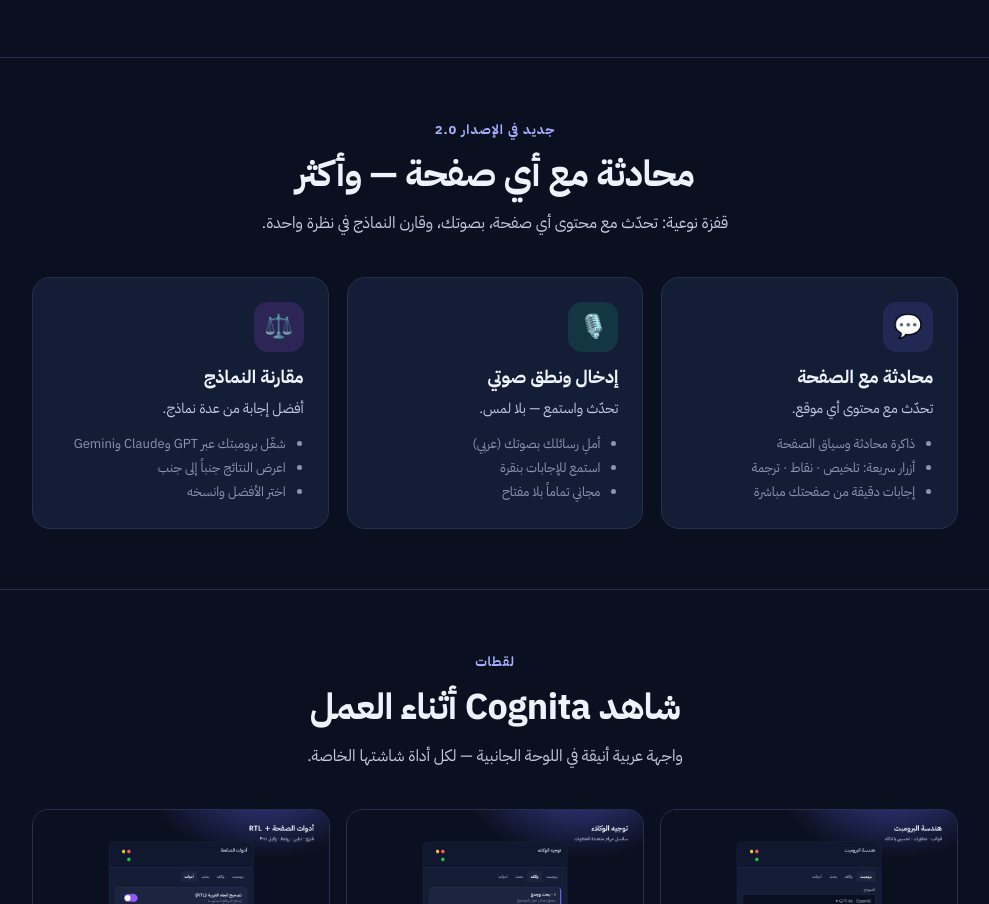
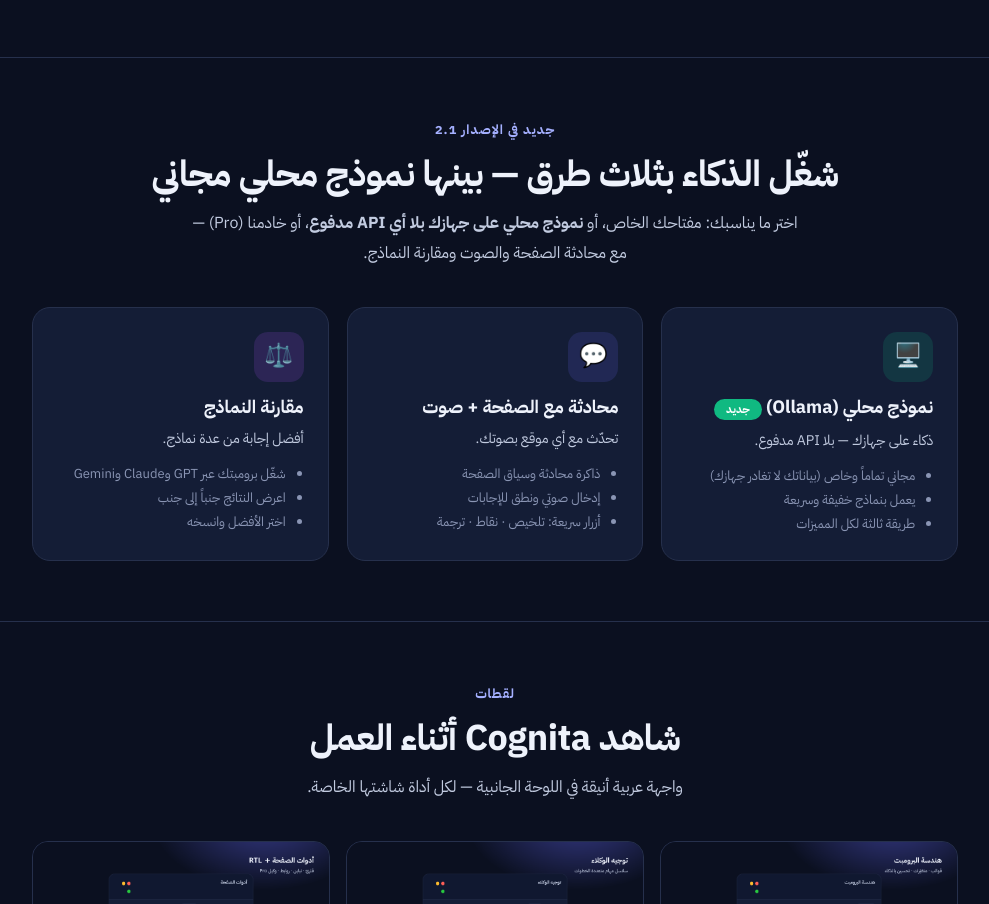
Before and after one commit to mohammed-almasqari/cognita-server, a website: page public/index.html in a window 1280 px wide. Shown: the part 1700-2604 px from the top of the page, without its empty margins (145-1134 px from the left). Drawn offline with Linux system fonts and the light colour scheme; no server answers.

Commit message:
v2.1.0 — صفحة هبوط محدّثة (نموذج محلي/محادثة+صوت/مقارنة)، دليل PDF بتعليمات تثبيت Ollama الكاملة، وحزمة cognita.zip الجديدة للتنزيل المباشر.

```diff
--- a/public/index.html
+++ b/public/index.html
@@ -4,7 +4,7 @@
 <meta charset="UTF-8">
 <meta name="viewport" content="width=device-width, initial-scale=1.0">
 <title>Cognita — استوديو الذكاء الاصطناعي داخل متصفحك | هندسة البرومبت والوكلاء والبحث</title>
-<meta name="description" content="Cognita إضافة Chrome احترافية: محادثة ذكية مع أي صفحة، هندسة البرومبت ومقارنة النماذج (GPT وClaude وGemini)، توجيه الوكلاء، البحث الذكي، إدخال ونطق صوتي، وتصحيح اتجاه العربية (RTL) — داخل متصفحك مباشرة.">
+<meta name="description" content="Cognita إضافة Chrome احترافية: محادثة ذكية مع أي صفحة، نموذج محلي (Ollama) بلا API مدفوع، هندسة البرومبت ومقارنة النماذج (GPT وClaude وGemini)، الوكلاء، البحث، إدخال ونطق صوتي، وتصحيح العربية (RTL) — داخل متصفحك.">
 <meta name="keywords" content="Cognita, إضافة كروم, هندسة البرومبت, الذكاء الاصطناعي, وكلاء ذكيون, البحث الذكي, تصحيح RTL, أدوات الصفحة, وكيل نماذج, API مركزي, GPT, Claude, Gemini, prompt engineering, AI agents">
 <meta name="author" content="Mohammed Almasqari">
 <meta name="theme-color" content="#6366f1">
@@ -45,13 +45,13 @@
 <div id="site-nav"></div>
 
 <header class="hero"><div class="wrap">
-  <span class="badge">◆ إضافة Chrome · الإصدار 2.0 — جديد</span>
+  <span class="badge">◆ إضافة Chrome · الإصدار 2.1 — جديد</span>
   <h1>ذكاؤك الاصطناعي،<br><span class="g">داخل متصفحك مباشرة</span></h1>
   <p>تحدّث مع أي صفحة، صُغ برومبتاً احترافياً وقارن النماذج، وجّه الوكلاء، وابحث بذكاء — مع إدخال ونطق صوتي وتصحيح اتجاه العربية (RTL). أداة واحدة تعمل أينما كنت على الويب.</p>
   <div class="cta">
     <a class="btn primary" href="/cognita.zip" download>⬇ تحميل الإضافة</a>
     <a class="btn ghost" href="#install">طريقة التثبيت</a>
-    <a class="btn ghost" href="/cognita-guide.pdf?v=200" download>📄 الدليل PDF</a>
+    <a class="btn ghost" href="/cognita-guide.pdf?v=210" download>📄 الدليل PDF</a>
   </div>
   <div class="sub">🟡 على متجر Chrome قريباً · متاحة الآن بالتحميل المباشر (وضع المطوّر) — Chrome · Edge · Brave 116+</div>
 </div></header>
@@ -68,7 +68,7 @@
   </div>
   <div class="center" style="margin-top:30px">
     <a class="btn primary" href="/cognita.zip" download>⬇ تحميل الإضافة (وضع المطوّر)</a>
-    <a class="btn ghost" href="/cognita-guide.pdf?v=200" download>📄 دليل مفصّل</a>
+    <a class="btn ghost" href="/cognita-guide.pdf?v=210" download>📄 دليل مفصّل</a>
   </div>
   <div class="sub center" style="margin-top:16px">🟡 نعمل على نشرها في متجر Chrome Web Store — قريباً تثبيت بنقرة واحدة.</div>
 </div></section>
@@ -91,16 +91,16 @@
 </div></section>
 
 <section id="whats-new"><div class="wrap">
-  <div class="eyebrow">جديد في الإصدار 2.0</div>
-  <h2 class="h2">محادثة مع أي صفحة — وأكثر</h2>
-  <p class="lead">قفزة نوعية: تحدّث مع محتوى أي صفحة، بصوتك، وقارن النماذج في نظرة واحدة.</p>
+  <div class="eyebrow">جديد في الإصدار 2.1</div>
+  <h2 class="h2">شغّل الذكاء بثلاث طرق — بينها نموذج محلي مجاني</h2>
+  <p class="lead">اختر ما يناسبك: مفتاحك الخاص، أو <b>نموذج محلي على جهازك بلا أي API مدفوع</b>، أو خادمنا (Pro) — مع محادثة الصفحة والصوت ومقارنة النماذج.</p>
   <div class="cards">
+    <div class="feat"><div class="ic" style="background:rgba(16,185,129,.16);color:#6ee7b7">🖥️</div>
+      <h3>نموذج محلي (Ollama) <span class="pill pro" style="font-size:11px;background:var(--search)">جديد</span></h3><p>ذكاء على جهازك — بلا API مدفوع.</p>
+      <ul><li>مجاني تماماً وخاص (بياناتك لا تغادر جهازك)</li><li>يعمل بنماذج خفيفة وسريعة</li><li>طريقة ثالثة لكل المميزات</li></ul></div>
     <div class="feat"><div class="ic" style="background:rgba(99,102,241,.16);color:#a5b0ff">💬</div>
-      <h3>محادثة مع الصفحة</h3><p>تحدّث مع محتوى أي موقع.</p>
-      <ul><li>ذاكرة محادثة وسياق الصفحة</li><li>أزرار سريعة: تلخيص · نقاط · ترجمة</li><li>إجابات دقيقة من صفحتك مباشرة</li></ul></div>
-    <div class="feat"><div class="ic" style="background:rgba(16,185,129,.16);color:#6ee7b7">🎙️</div>
-      <h3>إدخال ونطق صوتي</h3><p>تحدّث واستمع — بلا لمس.</p>
-      <ul><li>أملِ رسائلك بصوتك (عربي)</li><li>استمع للإجابات بنقرة</li><li>مجاني تماماً بلا مفتاح</li></ul></div>
+      <h3>محادثة مع الصفحة + صوت</h3><p>تحدّث مع أي موقع بصوتك.</p>
+      <ul><li>ذاكرة محادثة وسياق الصفحة</li><li>إدخال صوتي ونطق للإجابات</li><li>أزرار سريعة: تلخيص · نقاط · ترجمة</li></ul></div>
     <div class="feat"><div class="ic" style="background:rgba(168,85,247,.16);color:#d2a8ff">⚖️</div>
       <h3>مقارنة النماذج</h3><p>أفضل إجابة من عدة نماذج.</p>
       <ul><li>شغّل برومبتك عبر GPT وClaude وGemini</li><li>اعرض النتائج جنباً إلى جنب</li><li>اختر الأفضل وانسخه</li></ul></div>
```
Also changed, not shown: 2 other files.
